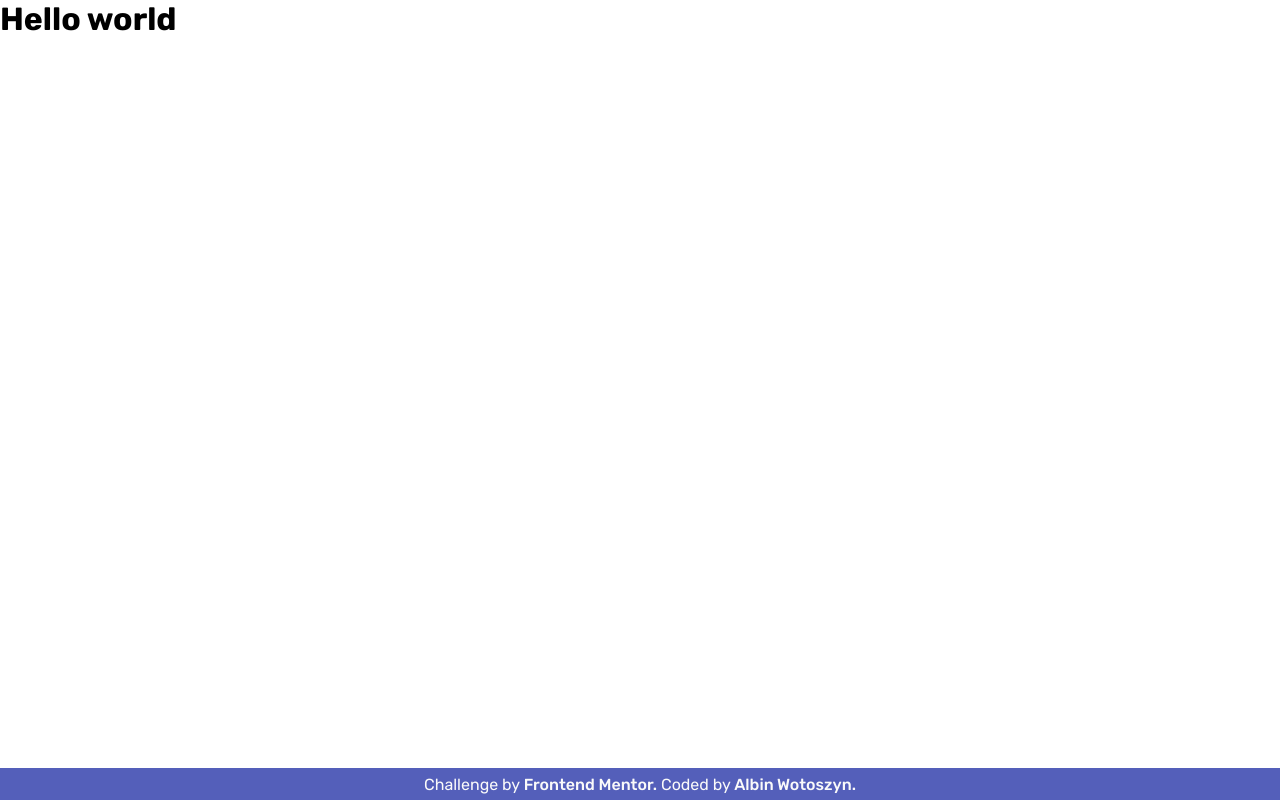
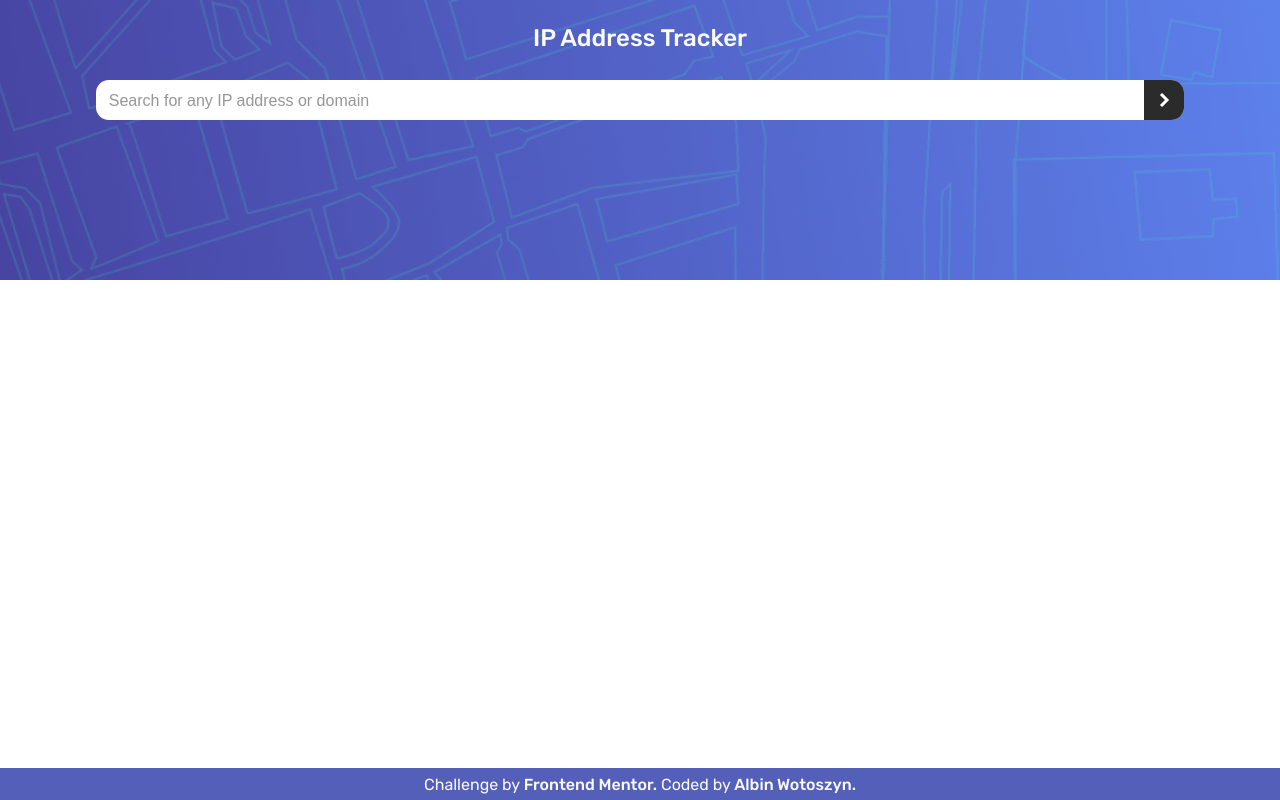
Before and after one commit to albin-woto/ip-address-tracker, a React (Create React App) app: page / in a window 1280 px wide. Built offline with nearby package versions, Linux system fonts and the light colour scheme.

Commit message:
Add background image, title and searchBar to Home

```diff
--- /dev/null
+++ b/src/assets/styles/pages/Home.scss
@@ -0,0 +1,19 @@
+@import '../global.scss';
+
+.top-section {
+  height: 35vh;
+  display: flex;
+  flex-direction: column;
+  align-items: center;
+  background-image: url('../../images/pattern-bg.png');
+  background-position-x: center;
+  background-repeat: no-repeat;
+  background-size: cover;
+
+  &__title {
+    margin-top: 1.5rem;
+    font-size: 1.5rem;
+    font-weight: 500;
+    color: $primary-color;
+  }
+}
--- a/src/pages/Home.tsx
+++ b/src/pages/Home.tsx
@@ -1,10 +1,15 @@
 import React from 'react';
+import '../assets/styles/pages/Home.scss';
+import SearchBar from '../components/SearchBar';
 
 const Home: React.FC = () => {
   return (
-    <>
-    <h1>Hello world</h1>
-    </>
+    <main>
+      <div className="top-section">
+        <h1 className="top-section__title">IP Address Tracker</h1>
+        <SearchBar />
+      </div>
+    </main>
   );
 };
 
```
